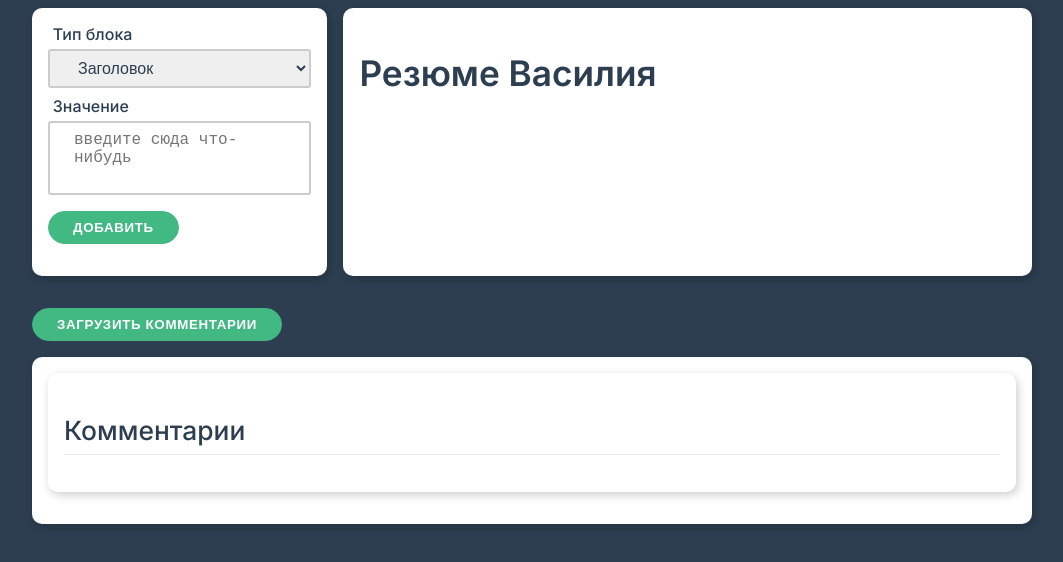
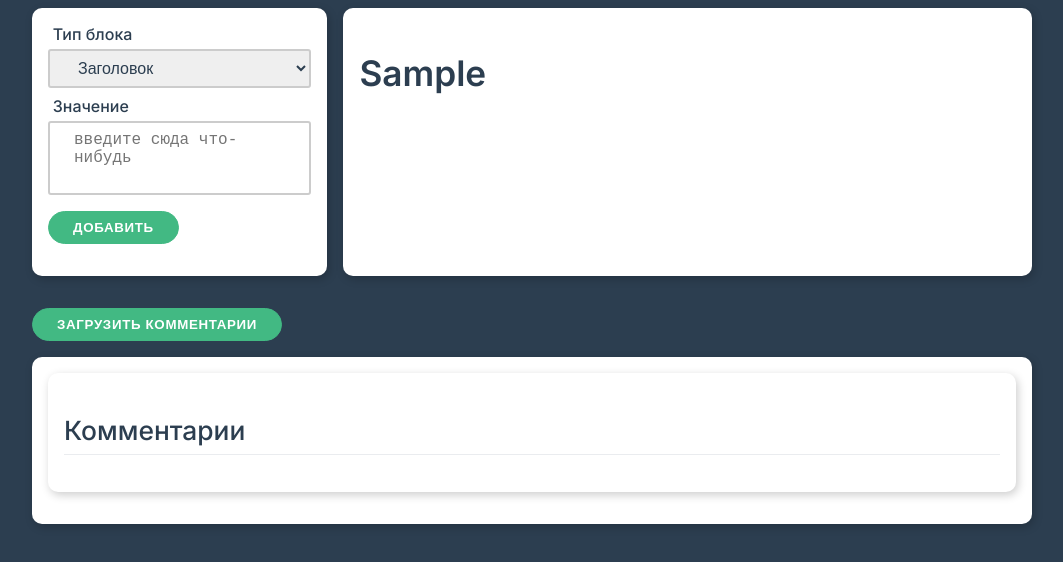
Before and after one commit to sheffcer/coursework_02, a Vue app: page / in a window 1280 px wide. Both pictures are taken after typing "Sample" into the empty fields and a click on the button "ДОБАВИТЬ". Shown: the top 562 px of the page, without its empty margins (108-1171 px from the left). Built offline with nearby package versions, Linux system fonts and the light colour scheme.

Commit message:
parameter passing in dynamic components

```diff
--- a/src/App.vue
+++ b/src/App.vue
@@ -19,6 +19,7 @@
       v-for="block in blocks"
       :key="block"
       :is="block.componentName"
+      :message="block.componentText"
       ></component>
       <!-- <app-title></app-title> -->
       <!-- <app-avatar></app-avatar> -->
@@ -117,7 +118,7 @@ export default {
         // this.loading = true
         axios.get(url)
           .then((response) => {
-            console.log(response)
+            // console.log(response)
             const data = response.data
             this.comments = Object.keys(data).map(key => {
               return {
--- a/src/components/AppSubtitle.vue
+++ b/src/components/AppSubtitle.vue
@@ -1,11 +1,11 @@
 <template>
-  <h2>Опыт работы</h2>
+  <h2>{{message}}</h2>
 </template>
 
 <script>
 export default {
   props: {
-    title: String
+    message: String
   }
 }
 </script>
--- a/src/components/AppText.vue
+++ b/src/components/AppText.vue
@@ -1,11 +1,12 @@
 <template>
-  <p>
-  главный герой американского мультсериала «Рик и Морти», гениальный учёный, изобретатель, атеист (хотя в некоторых сериях он даже молится Богу, однако, каждый раз после чудесного спасения ссылается на удачу и вновь отвергает его существование), алкоголик, социопат, дедушка Морти. На момент начала третьего сезона ему 70 лет[1]. Рик боится пиратов, а его главной слабостью является некий - "Санчезиум". Исходя из того, что существует неограниченное количество вселенных, существует неограниченное количество Риков, герой сериала предположительно принадлежит к измерению С-137. В серии комикcов Рик относится к измерению C-132, а в игре «Pocket Mortys» — к измерению C-123[2]. Прототипом Рика Санчеза является Эмметт Браун, герой кинотрилогии «Назад в будущее»[3].
-  </p>
+  <p>{{message}}</p>
 </template>
 
 <script>
 export default {
+  props: {
+    message: String
+  }
 }
 </script>
 
--- a/src/components/AppTitle.vue
+++ b/src/components/AppTitle.vue
@@ -1,9 +1,12 @@
 <template>
-  <h1>Резюме Василия</h1>
+  <h1>{{message}}</h1>
 </template>
 
 <script>
 export default {
+  props: {
+    message: String
+  }
 }
 </script>
 
```
